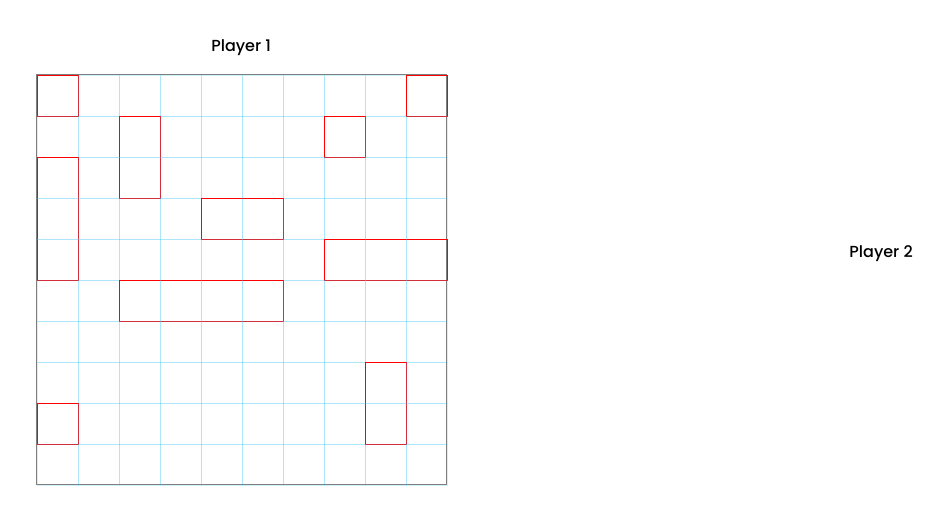
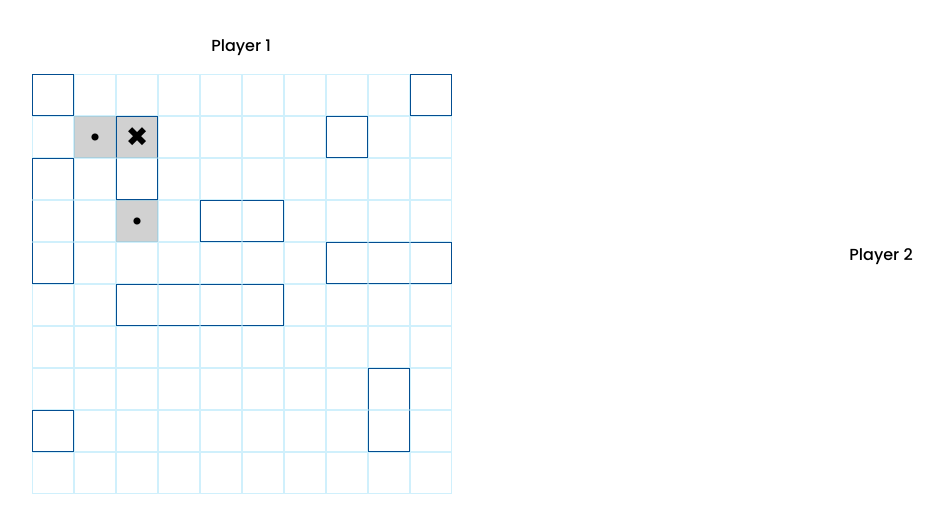
Before and after one commit to kawaldhillon5/Battleship, a website built with webpack: page src/main/index.html in a window 1280 px wide. Shown: the part 74-606 px from the top of the page, without its empty margins (79-1023 px from the left). Built offline with nearby package versions, Linux system fonts and the light colour scheme.

Commit message:
created a function to display attacks

```diff
--- a/src/dom-functions/dom-function.js
+++ b/src/dom-functions/dom-function.js
@@ -66,6 +66,16 @@ function displayShips(ship_array){
     });
 }
 
+function displayAttack([x,y], gameboard){
+    const box = document.getElementById(`${x}${y}`);
+    box.classList.add("hit");
+        if(gameboard.board[x][y].contains_ship){
+            box.textContent = "✖";
+        } else {
+            box.textContent = "•";
+        }
+}
+
 function domContent(){
     const contentDiv = document.querySelector("#content");
     const player1Div = createElementDom("div","id","player1Div");
@@ -84,4 +94,4 @@ function domContent(){
     contentDiv.appendChild(player2Div);
 }
 
-export {domContent, displayGameboard, displayShips};
+export {domContent, displayGameboard, displayShips, displayAttack};
--- a/src/gameborad-class/gameboard-class.js
+++ b/src/gameborad-class/gameboard-class.js
@@ -98,6 +98,7 @@ class GameBoard {
 
     recieveAttack([x,y],ship_array){
         if((x >= 0) && (x <= 9) && (y >=0) && (y <= 9)){
+            if(!(this.board[x][y].is_hit)){
                 this.board[x][y].hit();
                 if(this.board[x][y].contains_ship){
                     ship_array.forEach(ship => {
@@ -105,10 +106,13 @@ class GameBoard {
                             if((coordinates[0] === x) && (coordinates[1] === y)){
                                 ship.hit();
                             }
+                            return;
                         });
                     });
                 }
             }
+        }
+        return [x,y];
     }
 
 }
--- a/src/main/index.css
+++ b/src/main/index.css
@@ -1,3 +1,8 @@
+:root{
+    --ship_color: rgb(3, 78, 145);
+}
+
+
 @font-face {
     font-family: myFont;
     src: url(Poppins-Medium.ttf);
@@ -62,11 +67,11 @@ a{
 }
 
 #board {
-    border: 1px solid rgba(0, 0, 0, 0.505);
+    /* border: 1px solid rgba(0, 0, 0, 0.505); */
     min-width: 400px;
     min-height: 400px;
     display: grid;
-    gap: 1px;
+    gap: 2px;
     grid-template-columns: repeat(10, 40px);
     grid-template-rows: repeat(10, 40px);
 }
@@ -75,49 +80,55 @@ a{
     min-width: 40px;
     min-height: 40px;
     border: 1px solid rgba(62, 192, 240, 0.242);
+    display: flex;
+    justify-content: center;
+    align-items: center;
 }
 
-/* .contains_ship{
-    border: 1px solid rgb(223, 40, 40);
-} */
+
 
 .horizontal_first{
-    border-left: 1px solid red;
-    border-top: 1px solid red;
-    border-bottom: 1px solid red;
+    border-left: 1px solid var(--ship_color);
+    border-top: 1px solid var(--ship_color);
+    border-bottom: 1px solid var(--ship_color);
 }
 
 .horizontal_middle{
-    border-top: 1px solid red;
-    border-bottom: 1px solid red;
+    border-top: 1px solid var(--ship_color);
+    border-bottom: 1px solid var(--ship_color);
 }
 
 .vertical_middle{
-    border-left: 1px solid red;
-    border-right: 1px solid red;
+    border-left: 1px solid var(--ship_color);
+    border-right: 1px solid var(--ship_color);
 }
 
 .horizontal_last{
-    border-right: 1px solid red;
-    border-top: 1px solid red;
-    border-bottom: 1px solid red;
+    border-right: 1px solid var(--ship_color);
+    border-top: 1px solid var(--ship_color);
+    border-bottom: 1px solid var(--ship_color);
 }
 
 .vertical_first{
-    border-left: 1px solid red;
-    border-top: 1px solid red;
-    border-right: 1px solid red;
+    border-left: 1px solid var(--ship_color);
+    border-top: 1px solid var(--ship_color);
+    border-right: 1px solid var(--ship_color);
 }
 
 .vertical_last{
-    border-left: 1px solid red;
-    border-bottom: 1px solid red;
-    border-right: 1px solid red;
+    border-left: 1px solid var(--ship_color);
+    border-bottom: 1px solid var(--ship_color);
+    border-right: 1px solid var(--ship_color);
 }
 
 .single_box_ship{
-    border-left: 1px solid red;
-    border-bottom: 1px solid red;
-    border-right: 1px solid red;
-    border-top: 1px solid red;
+    border-left: 1px solid var(--ship_color);
+    border-bottom: 1px solid var(--ship_color);
+    border-right: 1px solid var(--ship_color);
+    border-top: 1px solid var(--ship_color);
 }
+
+.hit{
+    font-size: 27px;
+    background-color: rgb(209, 209, 209);
+}
--- a/src/main/index.js
+++ b/src/main/index.js
@@ -2,7 +2,7 @@ import GameBoard from "../gameborad-class/gameboard-class";
 import { getRandomBoolean, getRandomInt } from "../random-number-generator/random-number-generator";
 import Ship from "../ship-class/ship_class";
 import "./index.css";
-import { domContent, displayGameboard, displayShips } from "../dom-functions/dom-function";
+import { domContent, displayGameboard, displayShips, displayAttack } from "../dom-functions/dom-function";
 const placeAllShips = function([x,y],ship,horizontal_direction, gameboard){
 
     while(!(gameboard.placeShip([x,y],ship,horizontal_direction))){
@@ -13,7 +13,7 @@ const placeAllShips = function([x,y],ship,horizontal_direction, gameboard){
                 }
             }
         }
-        return true;;
+        return;
     }
 
 }
@@ -27,6 +27,10 @@ const gameSetUp = function(){
     });
     const player1GameboardArray = displayGameboard(gameboard,"#player1Gameboard");
     displayShips(ship_array)
+    displayAttack(gameboard.recieveAttack([1,1], ship_array),gameboard);
+    displayAttack(gameboard.recieveAttack([1,2], ship_array),gameboard);
+    displayAttack(gameboard.recieveAttack([3,2], ship_array),gameboard);
+
     console.log(gameboard);
     console.log(ship_array);
 }
```
Lines whose indentation alone changed are shown as unchanged.
